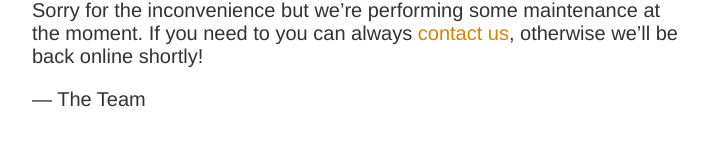
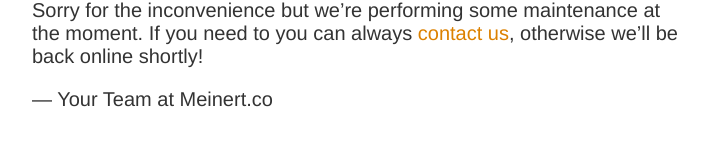
Before and after one commit to meinertn/meinertco-maintenance, a plain HTML site: page index.html in a window 1280 px wide. Shown: the part 300-446 px from the top of the page, without its empty margins (283-991 px from the left). Drawn offline with Linux system fonts and the light colour scheme.

Commit message:
Update index.html

```diff
--- a/index.html
+++ b/index.html
@@ -13,6 +13,6 @@
     <h1>We&rsquo;ll be back soon!</h1>
     <div>
         <p>Sorry for the inconvenience but we&rsquo;re performing some maintenance at the moment. If you need to you can always <a href="mailto: info@meinert.co">contact us</a>, otherwise we&rsquo;ll be back online shortly!</p>
-        <p>&mdash; The Team</p>
+        <p>&mdash; Your Team at Meinert.co</p>
     </div>
 </article>
```
